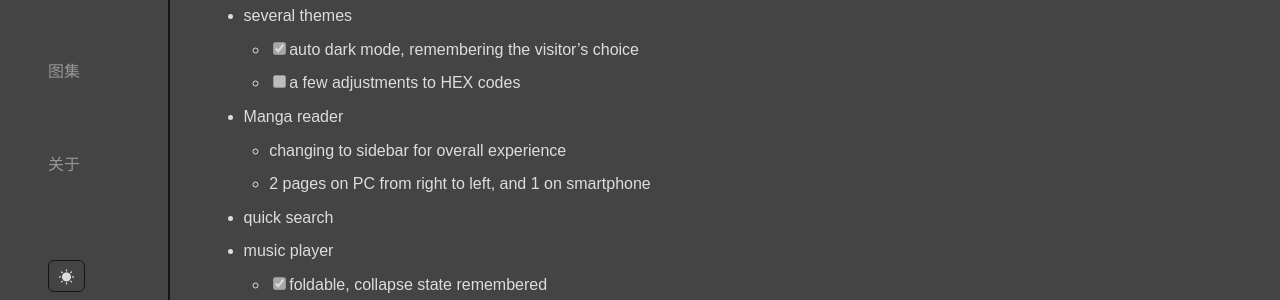
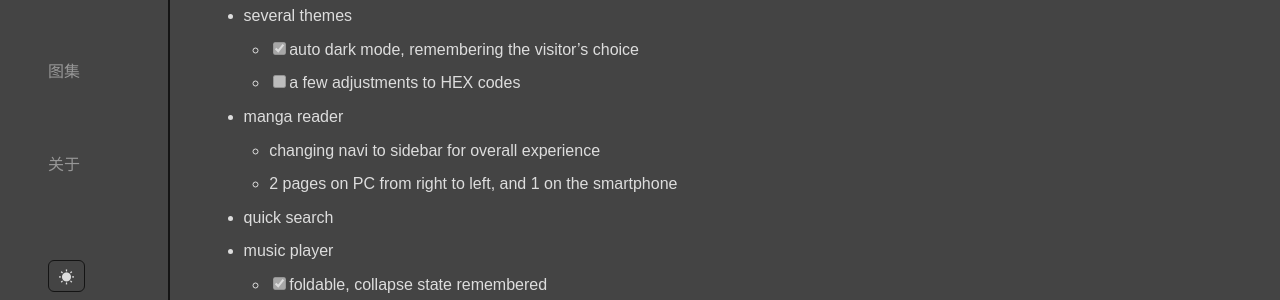
Before and after one commit to dtrmdrk/dtrmdrk.github.io, a Jekyll site: the page built from _posts/2026-10-28-进度记录.md, in a window 1280 px wide and 900 px high. Shown: the part 252-552 px from the top of the window. Built offline with Jekyll 4.4.1, drawn with Linux system fonts in a browser that asks for light colours.

Commit message:
Update 2026-10-28-进度记录.md

```diff
--- a/_posts/2026-10-28-进度记录.md
+++ b/_posts/2026-10-28-进度记录.md
@@ -12,9 +12,9 @@ tags: [devlog]
 - several themes
   - [x] auto dark mode, remembering the visitor's choice
   - [ ] a few adjustments to HEX codes
-- Manga reader
-  - changing to sidebar for overall experience
-  - 2 pages on PC from right to left, and 1 on smartphone
+- manga reader
+  - changing navi to sidebar for overall experience
+  - 2 pages on PC from right to left, and 1 on the smartphone
 - quick search
 - music player
   - [x] foldable, collapse state remembered
```
